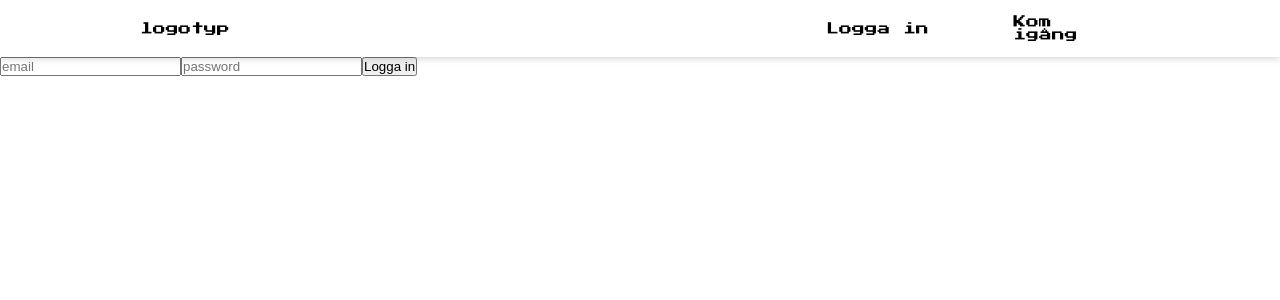
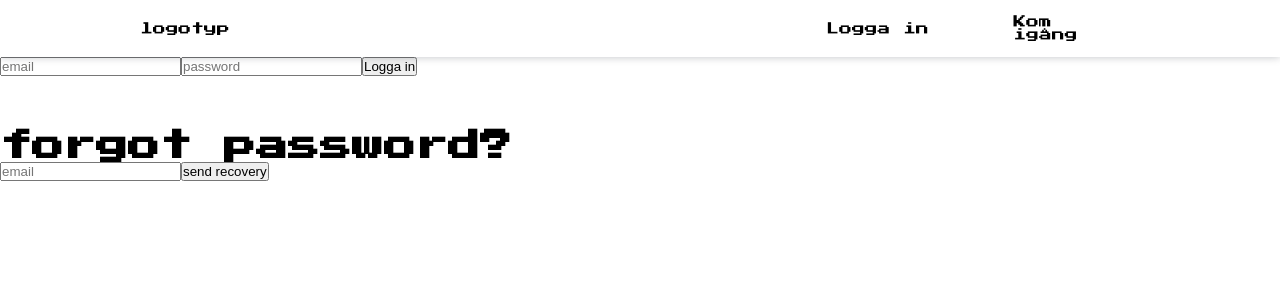
Before and after one commit to ArastoSahbaei/BITup-web, a React (Create React App) app: page /logga-in in a window 1280 px wide. Shown: the top 300 px of the page. Built offline with nearby package versions, Linux system fonts and the light colour scheme.

Commit message:
will now retrieve account from email

```diff
--- a/src/hooks/useAuthentication.tsx
+++ b/src/hooks/useAuthentication.tsx
@@ -17,6 +17,16 @@ export const useAuthentication = () => {
 		try {
 			BitupService.createAccount(newAccount)
 			toast.success('Account created successfully!')
+		} catch (error) {
+			console.log(error)
+			toast.error('Something went wrong!')
+		}
+	}
+
+	const retrieveLostAccount = async (email: string) => {
+		try {
+			BitupService.retrieveLostAccount(email)
+			toast.success(`Återställningslänk har skickas till ${email}`)
 		} catch (error) {
 			console.log(error)
 			toast.error('Something went wrong!')
@@ -50,6 +60,7 @@ export const useAuthentication = () => {
 	return {
 		authenticatedUser,
 		createAccountAndSendInvite,
+		retrieveLostAccount,
 		login,
 		logout,
 		isUserAdmin,
--- a/src/pages/SignInPage.tsx
+++ b/src/pages/SignInPage.tsx
@@ -4,7 +4,8 @@ import { IloginCredentials } from '../shared/interfaces'
 
 export const SignInPage: React.FC = () => {
 	const [loginCredentials, setLoginCredentials] = useState<IloginCredentials>({ email: '', password: '' })
-	const { login } = useAuthentication()
+	const [recoverAccount, setRecoverAccount] = useState<string>('')
+	const { login, retrieveLostAccount } = useAuthentication()
 
 	const handleChange = (event: React.ChangeEvent<HTMLInputElement>, target: keyof IloginCredentials) => {
 		setLoginCredentials({ ...loginCredentials, [target]: event.target.value })
@@ -15,6 +16,13 @@ export const SignInPage: React.FC = () => {
 			<input placeholder='email' onChange={(event) => handleChange(event, 'email')} />
 			<input placeholder='password' type='password' onChange={(event) => handleChange(event, 'password')} />
 			<button onClick={() => login({ email: loginCredentials.email, password: loginCredentials.password })}>Logga in</button>
+			<br />
+			<br />
+			<br />
+			<br />
+			<h1>forgot password?</h1>
+			<input placeholder='email' onChange={(event) => setRecoverAccount(event.target.value)} />
+			<button onClick={() => retrieveLostAccount(recoverAccount)}>send recovery</button>
 		</div>
 	)
 }
--- a/src/shared/api/services/BitupService.ts
+++ b/src/shared/api/services/BitupService.ts
@@ -9,4 +9,12 @@ const login = (data: IloginCredentials) => {
 	return http.post('/login', data)
 }
 
-export default { login, createAccount }
+const retrieveLostAccount = (email: string) => {
+	return http.post('/retrieveaccount', { email: email })
+}
+
+export default {
+	login,
+	createAccount,
+	retrieveLostAccount
+}
```
